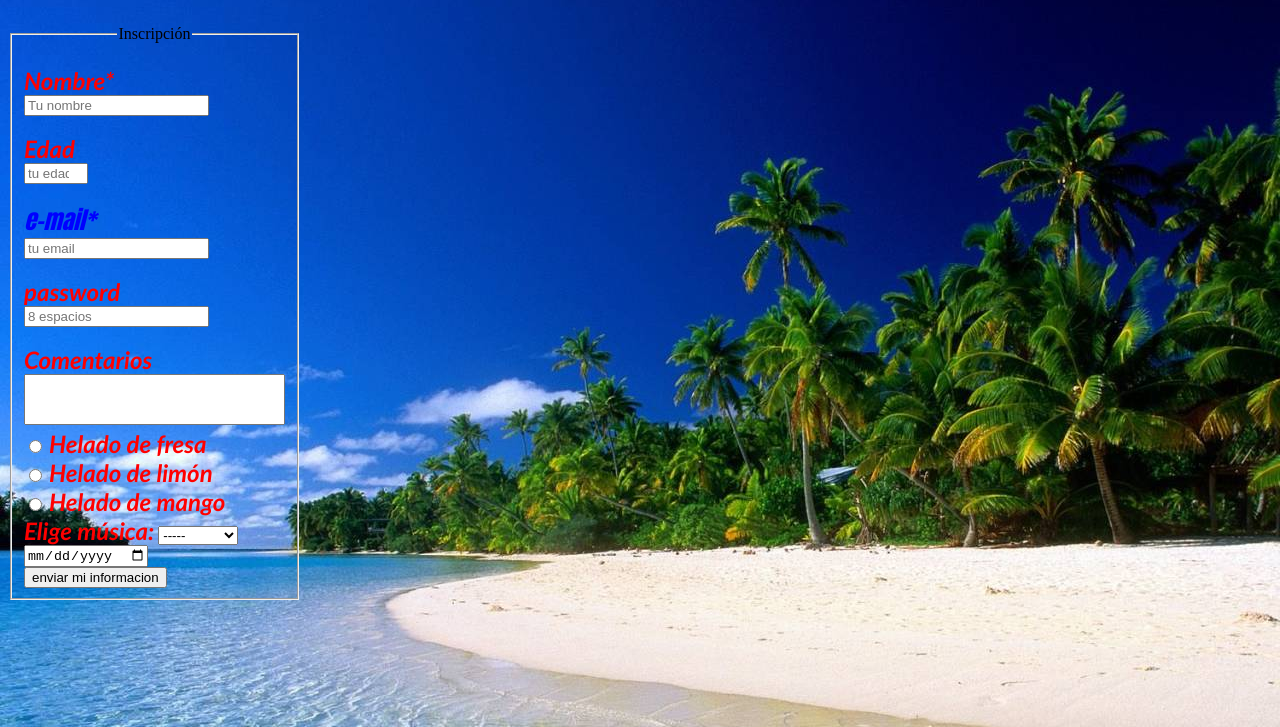
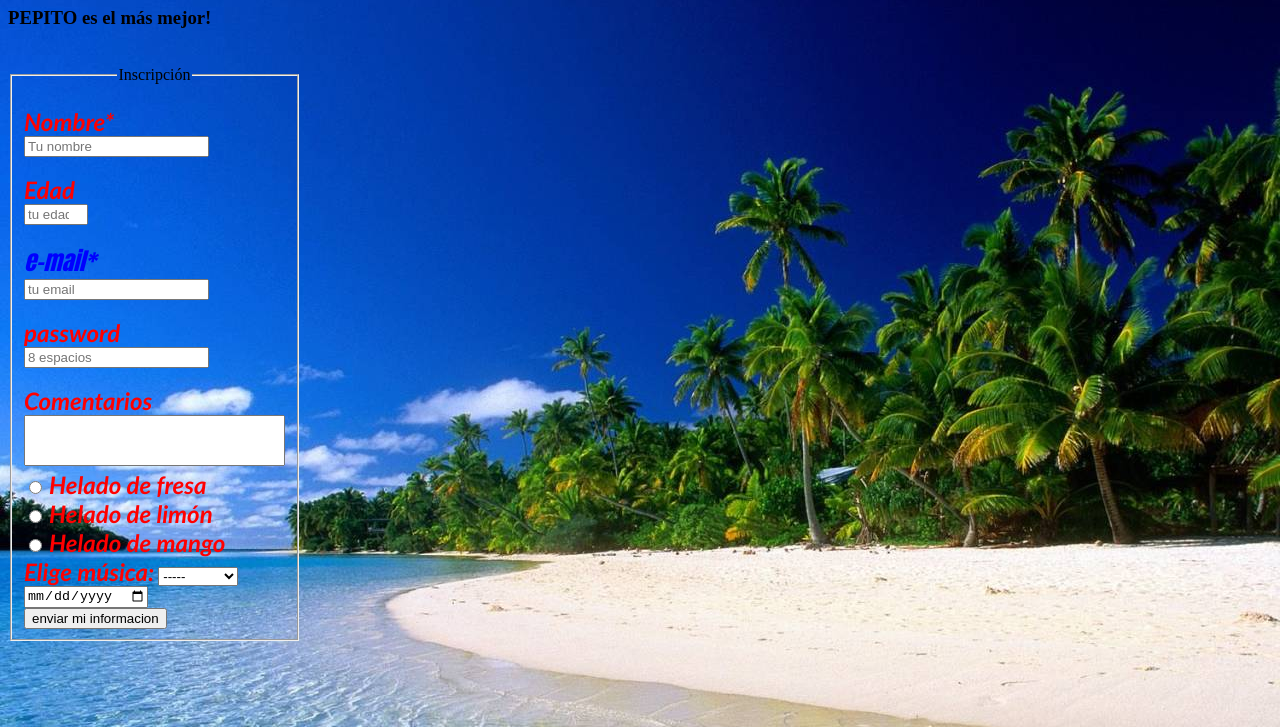
Before and after one commit to Profe-Web/html-formulario, a plain HTML site: page Forms-1/index.html in a window 1280 px wide. Shown: the part 73-800 px from the top of the page. Drawn offline with Linux system fonts and the light colour scheme.

Commit message:
hepuestoh3

```diff
--- a/Forms-1/index.html
+++ b/Forms-1/index.html
@@ -9,6 +9,7 @@
 </head>
 <body>
     <h1> Ejemplo de formulario</h1>
+    <h3> PEPITO es el más mejor!</h3>
     <br>
     <form action="hola.html" method="get">
 
```
